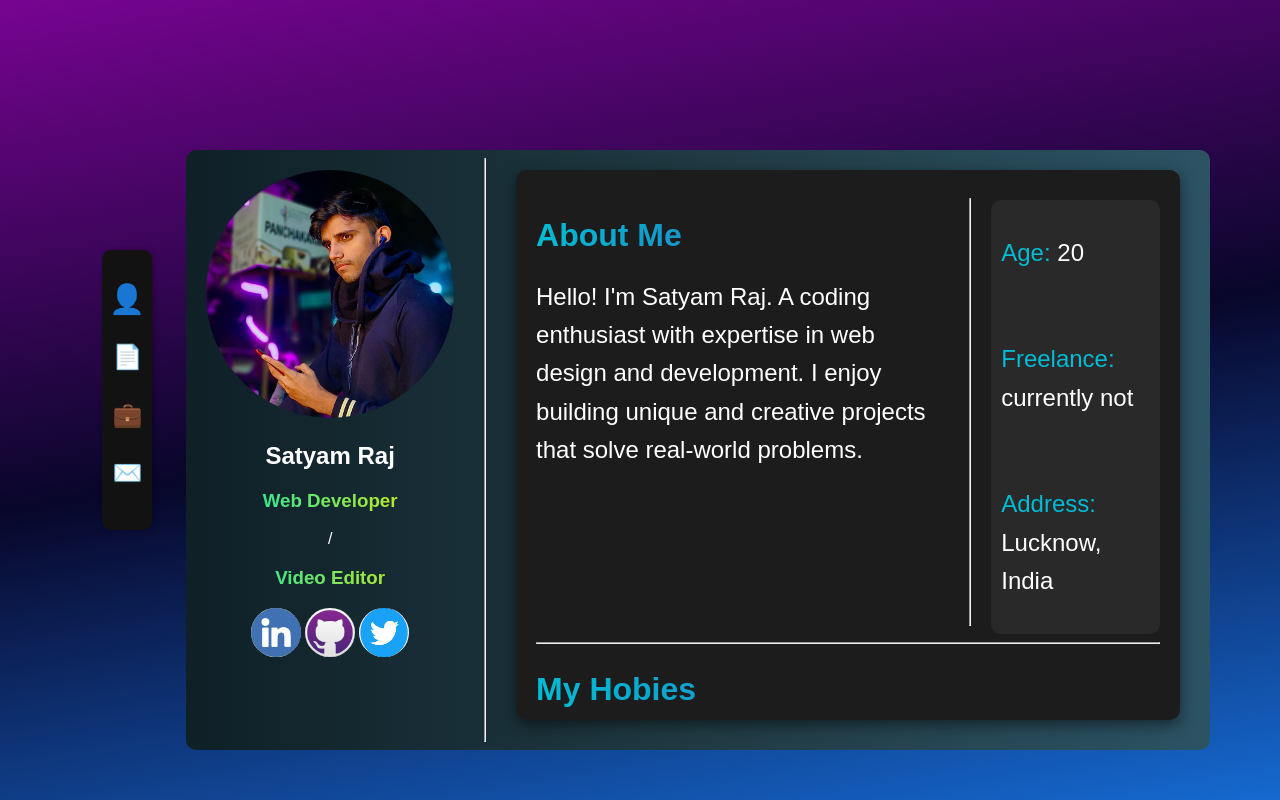
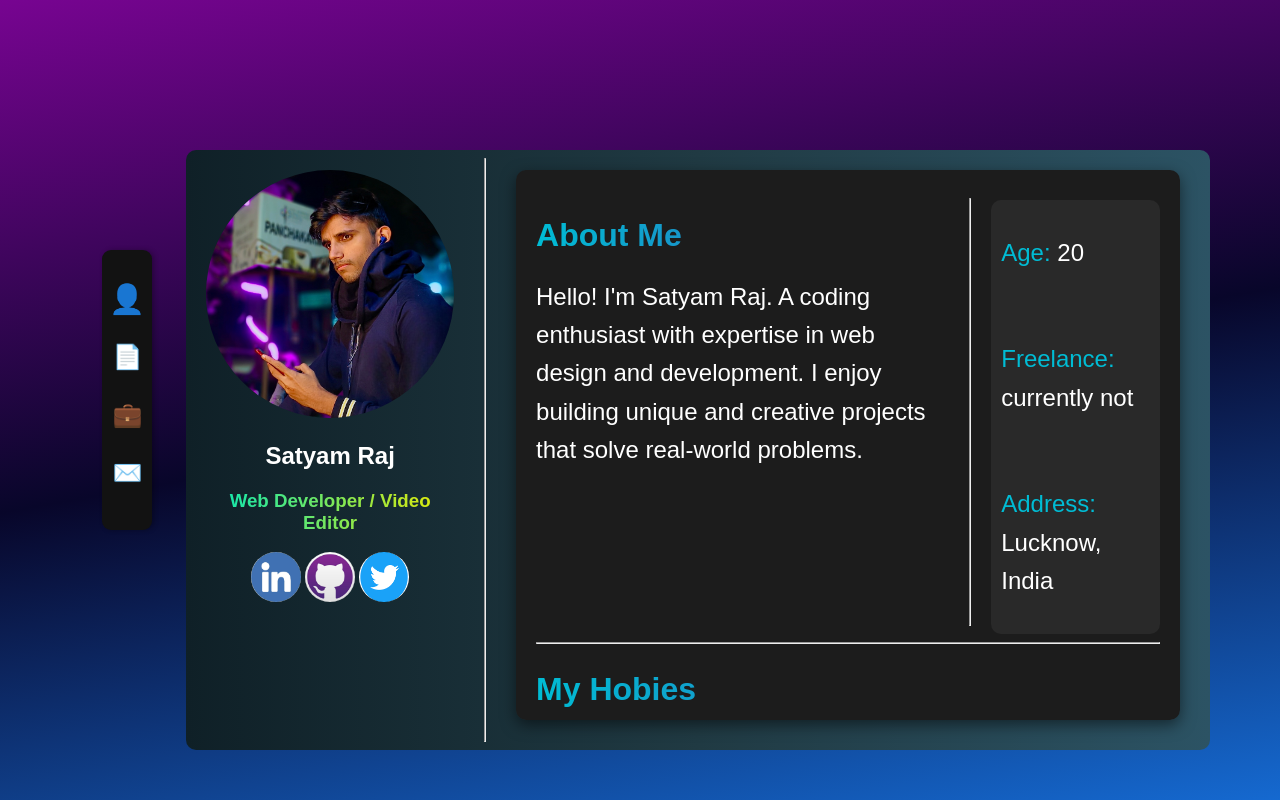
Before and after one commit to Satyam4755/Resume, a plain HTML site: page index.html in a window 1280 px wide. Drawn offline with Linux system fonts and the light colour scheme.

Commit message:
Update index.html

```diff
--- a/index.html
+++ b/index.html
@@ -446,9 +446,7 @@
                 <h2>Satyam Raj</h2>
                 <h3 style="background: linear-gradient(to right, #04e6b9, #ede900);
                 -webkit-background-clip: text;
-                -webkit-text-fill-color: transparent;">Web Developer</h3> / <h3 style="background: linear-gradient(to right, #04e6b9, #ede900);
-                -webkit-background-clip: text;
-                -webkit-text-fill-color: transparent;">Video Editor</h3>
+                -webkit-text-fill-color: transparent;">Web Developer / Video Editor</h3>
                 <a
                     href="https://www.linkedin.com/in/satyam-raj-924b382a6?miniProfileUrn=urn%3Ali%3Afs_miniProfile%3AACoAAEnZ0iwBRijYfQ56OiIXsSXn5eBO6qbqco0&lipi=urn%3Ali%3Apage%3Ad_flagship3_search_srp_all%3BOJClKgwiR7Wrc1GKHbwn7A%3D%3D"><img
                         src="l1.jpg" alt="" style="width: 20%;"></a>
```
